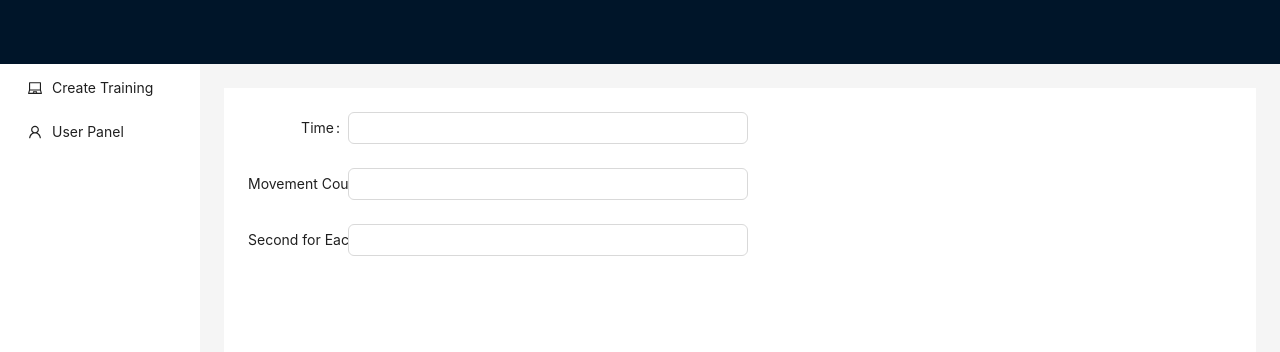
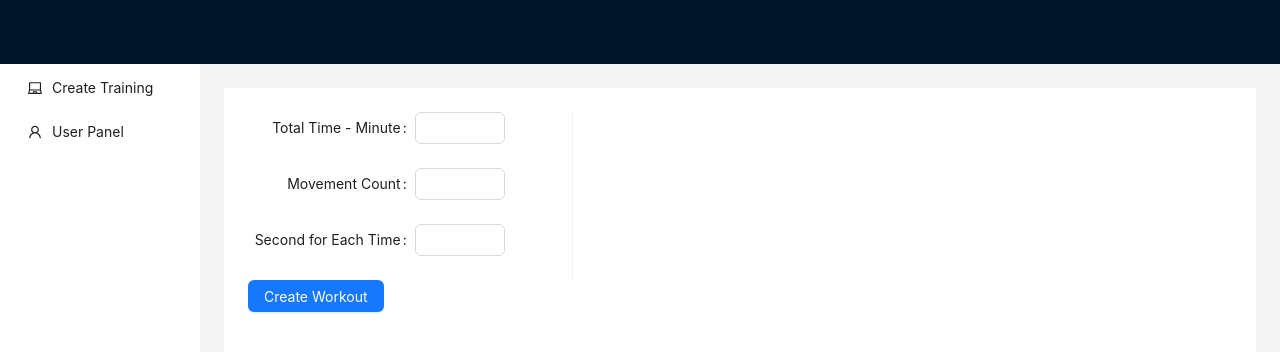
Before and after one commit to ipekgulsencelik/CrossFit, a React (Vite) app in the folder sport-app/: page / in a window 1280 px wide. Shown: the top 352 px of the page. Built offline with nearby package versions, Linux system fonts and the light colour scheme.

Commit message:
adding form to create workout

```diff
--- a/sport-app/src/App.tsx
+++ b/sport-app/src/App.tsx
@@ -1,6 +1,6 @@
-import React from 'react';
+import React, { useState } from 'react';
 import { LaptopOutlined, UserOutlined } from '@ant-design/icons';
-import { Button, Checkbox, Form, Input, MenuProps, Breadcrumb, Layout, Menu, theme } from 'antd';
+import { Button, Checkbox, Form, Input, MenuProps, Breadcrumb, Layout, Menu, theme, InputNumber, TimePicker, Select, Divider } from 'antd';
 
 const { Header, Content, Sider } = Layout;
 
@@ -25,6 +25,8 @@ const items2: MenuProps['items'] = menu.map(
 );
 
 function App() {
+  const [movementCount, setMovementCount] = useState<number>(0);
+
   const onFinish = (values: any) => {
     console.log('Success:', values);
   };
@@ -65,45 +67,56 @@ function App() {
           >
             <Form
               name="basic"
-              labelCol={{span: 4 }}
-              wrapperCol={{span: 16 }}
+              labelCol={{ span: 16 }}
               style={{
                 maxWidth: 600,
               }}
               onFinish={onFinish}
               autoComplete="off"
             >
+              <div style={{ display: 'flex', gap: 66 }}>
+                <div>
                   <Form.Item
-                label="Time"
+                    label="Total Time - Minute"
                     name="time"
                   >
-                <Input />
+                    <InputNumber min={0} />
                   </Form.Item>
 
                   <Form.Item
                     label="Movement Count"
                     name="movementCount"
                   >
-                <Input />
+                    <InputNumber onChange={(e) => setMovementCount(e as number)} min={0} />
                   </Form.Item>
 
                   <Form.Item
                     label="Second for Each Time"
                     name="secondForEachTime"
                   >
-                <Input />
+                    <InputNumber min={0} />
                   </Form.Item>
+                </div>
 
-              {/* <Form.Item
-                wrapperCol={{
-                  offset: 8,
-                  span: 16,
-                }}
-              >
+                <Divider type='vertical' style={{ height: 'auto' }} />
+
+                <Form.Item>
+                  <div style={{ display: 'flex', flexDirection: 'column' }}>
+                    {Array.from(Array(movementCount).keys()).map((item: number) => (
+                      <>
+                        {item + 1}.
+                        <Select style={{ width: 400 }} />
+                      </>
+                    ))}
+                  </div>
+                </Form.Item>
+              </div>
+
+              <Form.Item>
                 <Button type="primary" htmlType="submit">
-                  Submit
+                  Create Workout
                 </Button>
-              </Form.Item> */}
+              </Form.Item>
             </Form>
           </Content>
         </Layout>
```
Lines whose indentation alone changed are shown as unchanged.
